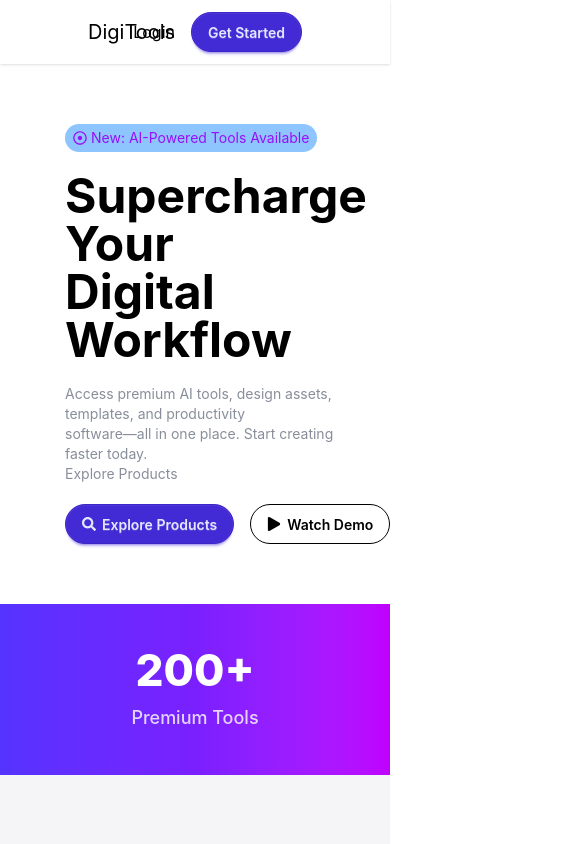
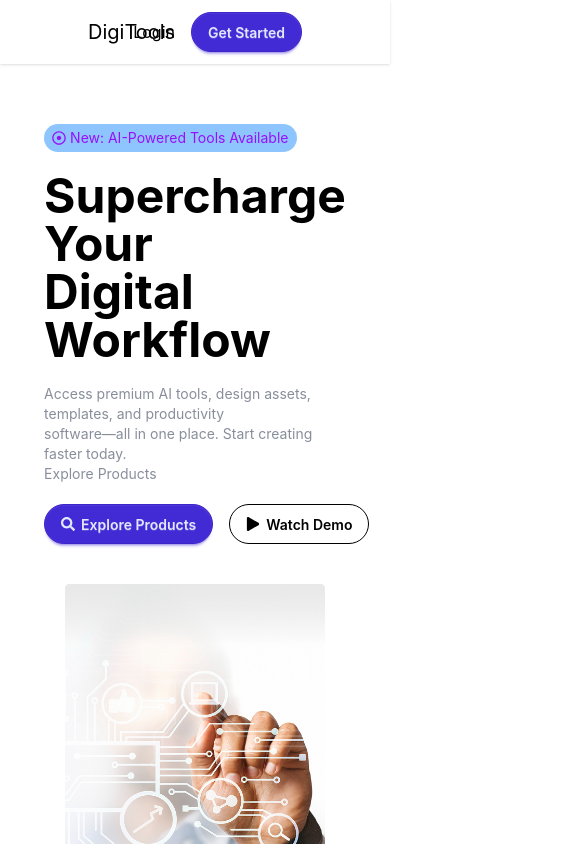
Before and after one commit to Ahnaf-Afif/assignment-06, a React (Vite) app: page / in a window 390 px wide. Shown: the top 844 px of the page, 585 px wide, since content can reach past the window. Built offline with nearby package versions, Linux system fonts and the light colour scheme.

Commit message:
responsiveness done

```diff
--- a/src/components/Cart/Cart.jsx
+++ b/src/components/Cart/Cart.jsx
@@ -10,13 +10,13 @@ const Cart = ({ cart, handleRemoveFromCart, setCheckout }) => {
         <div>
           <div className="max-w-9/12 mx-auto mt-10 p-10 shadow-lg rounded-lg bg-base-200">
             <p className="text-2xl font-bold mb-4">Your Cart</p>
+            <p className="text-2xl font-bold mb-4 text-center">
+              Your cart is empty.
+            </p>
             <div className="flex justify-between items-center pt-10 pb-5">
               <p>Total</p>
               <p className="font-bold text-xl">$0</p>
             </div>
-            <button className="btn btn-primary rounded-full w-full">
-              Cart is empty
-            </button>
           </div>
         </div>
       ) : (
--- a/src/components/GetStarted/GetStartedCard.jsx
+++ b/src/components/GetStarted/GetStartedCard.jsx
@@ -5,7 +5,7 @@ import Package from "../../assets/package.png";
 
 const GetStartedCard = () => {
   return (
-    <div className="grid grid-cols-1 md:grid-cols-3 max-w-10/12 mx-auto">
+    <div className="grid my-5 grid-cols-1 lg:grid-cols-3 gap-5 md:grid-cols-2 max-w-10/12 mx-auto">
       <div className="card bg-base-100 w-96 shadow-xl">
         <div className="ml-80 mt-10">
           <div className=" text-xl px-2.5 py-2 bg-purple-600 text-white rounded-full w-fit">
--- a/src/components/Hero/Hero.jsx
+++ b/src/components/Hero/Hero.jsx
@@ -6,7 +6,7 @@ import heroImage from "../../assets/banner.png";
 
 const Hero = () => {
   return (
-    <div className="flex justify-between items-center max-w-8/12 mx-auto my-15">
+    <div className="flex justify-between items-center flex-col lg:flex-row md:flex-col max-w-8/12 mx-auto my-15 gap-10">
       <div className="space-y-5">
         <p className="text-sm text-purple-600 bg-blue-300 max-w-fit py-1 px-2 rounded-full flex justify-center items-center gap-1">
           <FaRegDotCircle /> New: AI-Powered Tools Available
--- a/src/components/UserRating/UserRating.jsx
+++ b/src/components/UserRating/UserRating.jsx
@@ -4,7 +4,7 @@ const UserRating = () => {
   return (
     <div>
       <div className="w-full bg-linear-to-r from-[#5533FF] via-[#7A1FFF] to-[#C000FF] py-11">
-        <div className="mx-auto flex max-w-5xl items-center justify-center px-6">
+        <div className="mx-auto flex flex-col md:flex-row max-w-5xl items-center justify-center px-6">
           <div className="min-w-[220px] text-center">
             <div className="text-[44px] font-extrabold leading-none text-white">
               50K+
```
